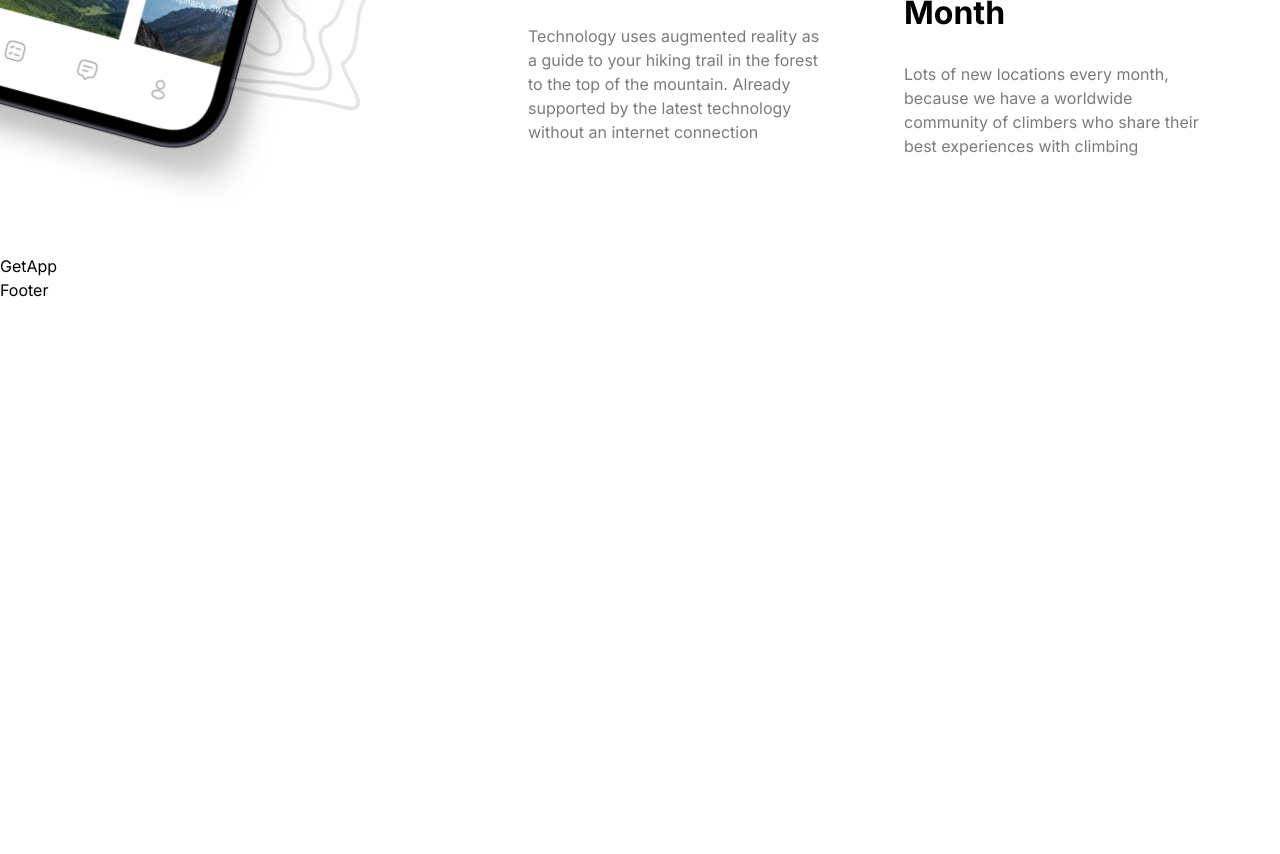
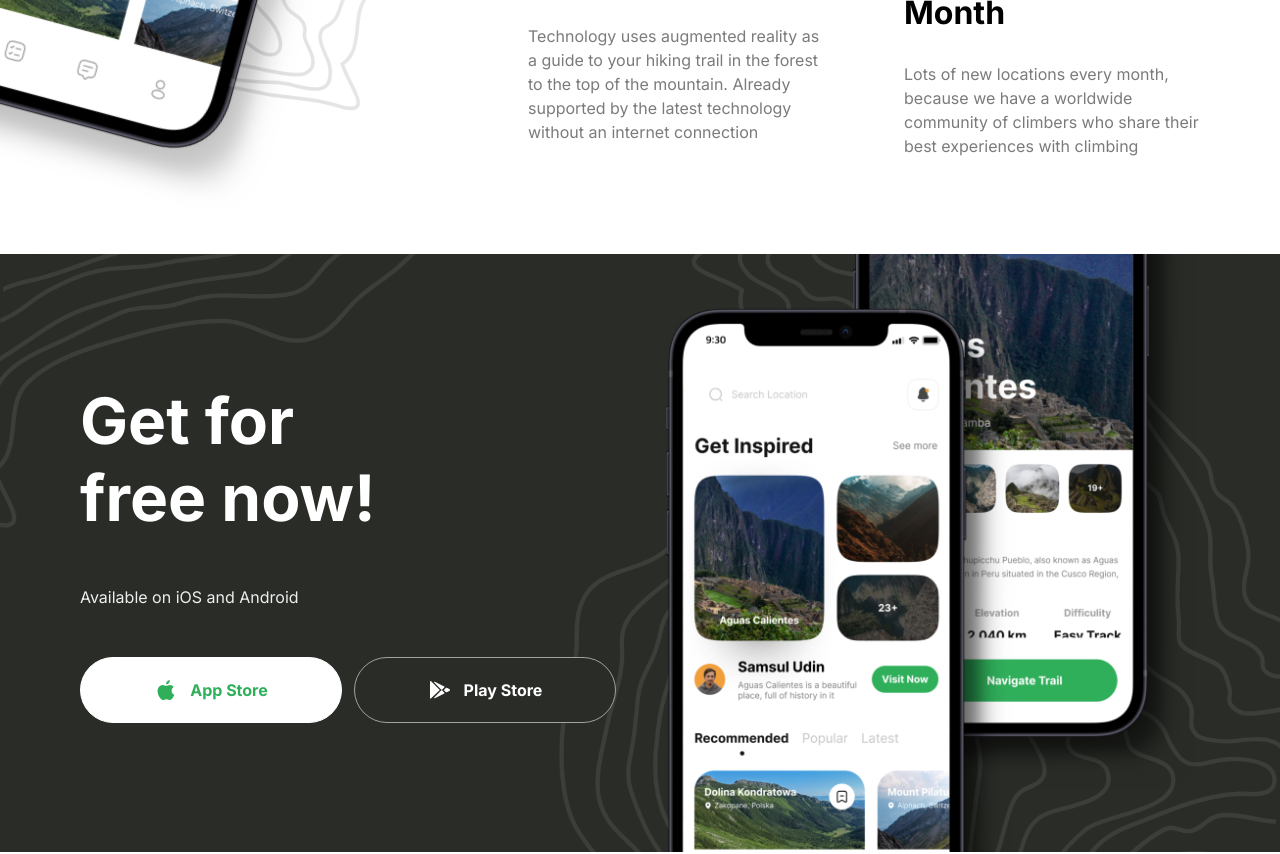
Before and after one commit to EhsanBakhshi/next-trip-advisor-app, a Next.js app: page / in a window 1280 px wide. Shown: the part 3600-4454 px from the top of the page. Before the commit the page ends 3902 px from the top, so only its background shows below. Built offline with nearby package versions, Linux system fonts and the light colour scheme.

Commit message:
get-app-section completed

```diff
--- a/components/sections/home/get-app.tsx
+++ b/components/sections/home/get-app.tsx
@@ -1,5 +1,35 @@
+import Button from "@/components/ui/button";
+import Image from "next/image";
+
 const GetApp = () => {
-  return <div>GetApp</div>;
+  return (
+    <section className="flexCenter w-full flex-col pb-[100px]">
+      <div className="get-app">
+        <div className="z-20 flex w-full flex-1 flex-col items-start justify-center gap-12">
+          <h2 className="bold-40 lg:bold-64 xl:max-w-[320px]">
+            Get for free now!
+          </h2>
+          <p className="regular-16 text-gray-10">
+            Available on iOS and Android
+          </p>
+          <div className="flex w-full flex-col gap-3 whitespace-nowrap xl:flex-row">
+            <Button variant={"white"} className="w-full">
+              <Image src="/apple.svg" alt="apple" width={24} height={24} />
+              App Store
+            </Button>
+            <Button variant={"darkGreenOutline"} className="w-full">
+              <Image src="/android.svg" alt="android" width={24} height={24} />
+              Play Store
+            </Button>
+          </div>
+        </div>
+
+        <div className="flex flex-1 items-center justify-end">
+          <Image src="/phones.png" alt="phones" width={550} height={870} />
+        </div>
+      </div>
+    </section>
+  );
 };
 
 export default GetApp;
--- a/components/ui/button.tsx
+++ b/components/ui/button.tsx
@@ -12,6 +12,7 @@
       green: "border-green-50 bg-green-50 px-8 py-5 text-white",
       darkGreen:
         "bg-green-90 px-8 py-4 text-white transition-all hover:bg-black",
+      darkGreenOutline: "border-gray-20 bg-green-90 px-8 py-5 text-white",
       white: "border-white bg-white px-8 py-3 text-green-50",
       whiteText: "border-white bg-white px-8 py-3 text-gray-90",
     },
```
